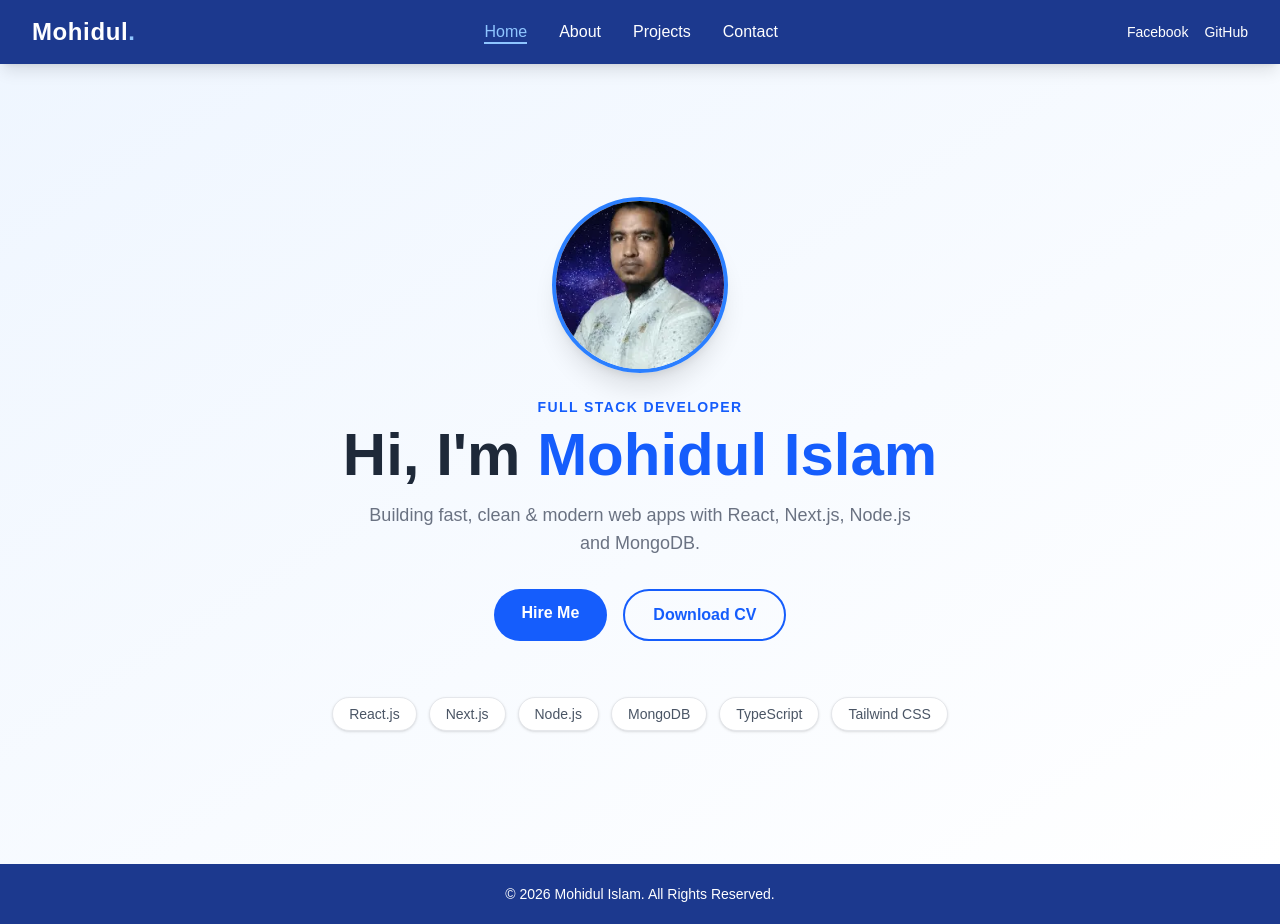
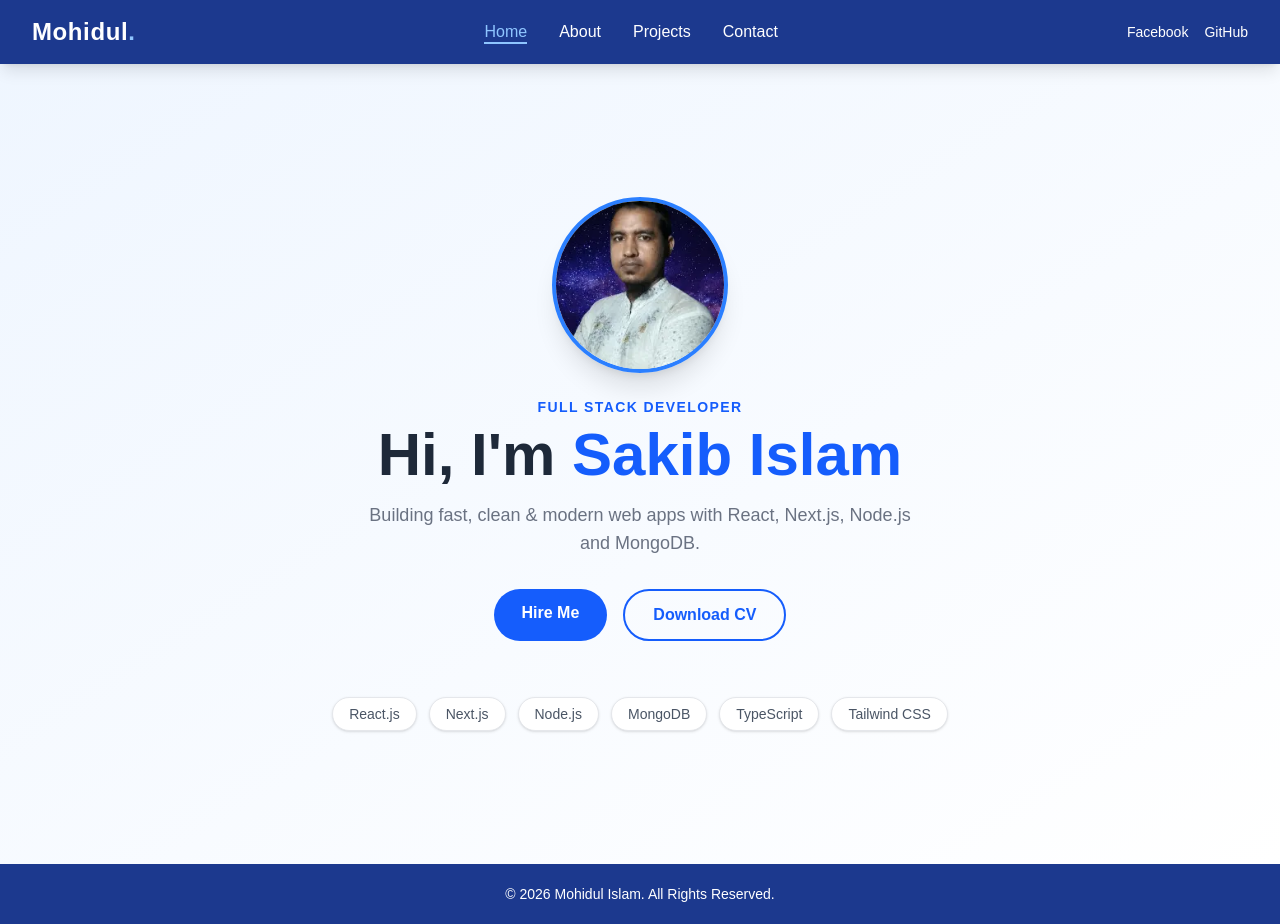
Before and after one commit to Mohidul10587/my-first-nextjs, a Next.js app: page / in a window 1280 px wide. Built offline with nearby package versions, Linux system fonts and the light colour scheme.

Commit message:
Update the page

```diff
--- a/app/page.tsx
+++ b/app/page.tsx
@@ -48,7 +48,7 @@
           Full Stack Developer
         </p>
         <h1 className="text-5xl md:text-6xl font-bold mb-4">
-          Hi, I&apos;m <span className="text-blue-600">Mohidul Islam</span>
+          Hi, I&apos;m <span className="text-blue-600">Sakib Islam</span>
         </h1>
         <p className="text-lg text-gray-500 max-w-xl mb-8">
           Building fast, clean & modern web apps with React, Next.js, Node.js
```
